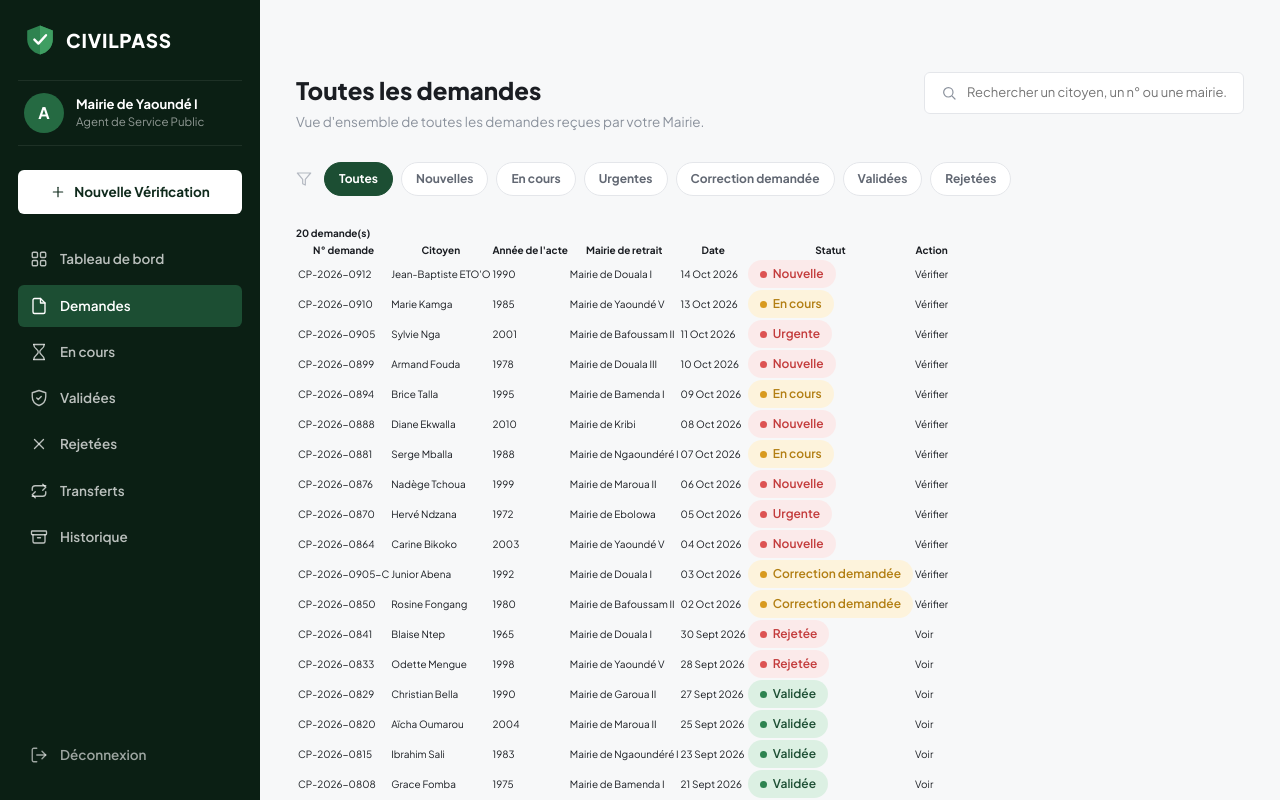
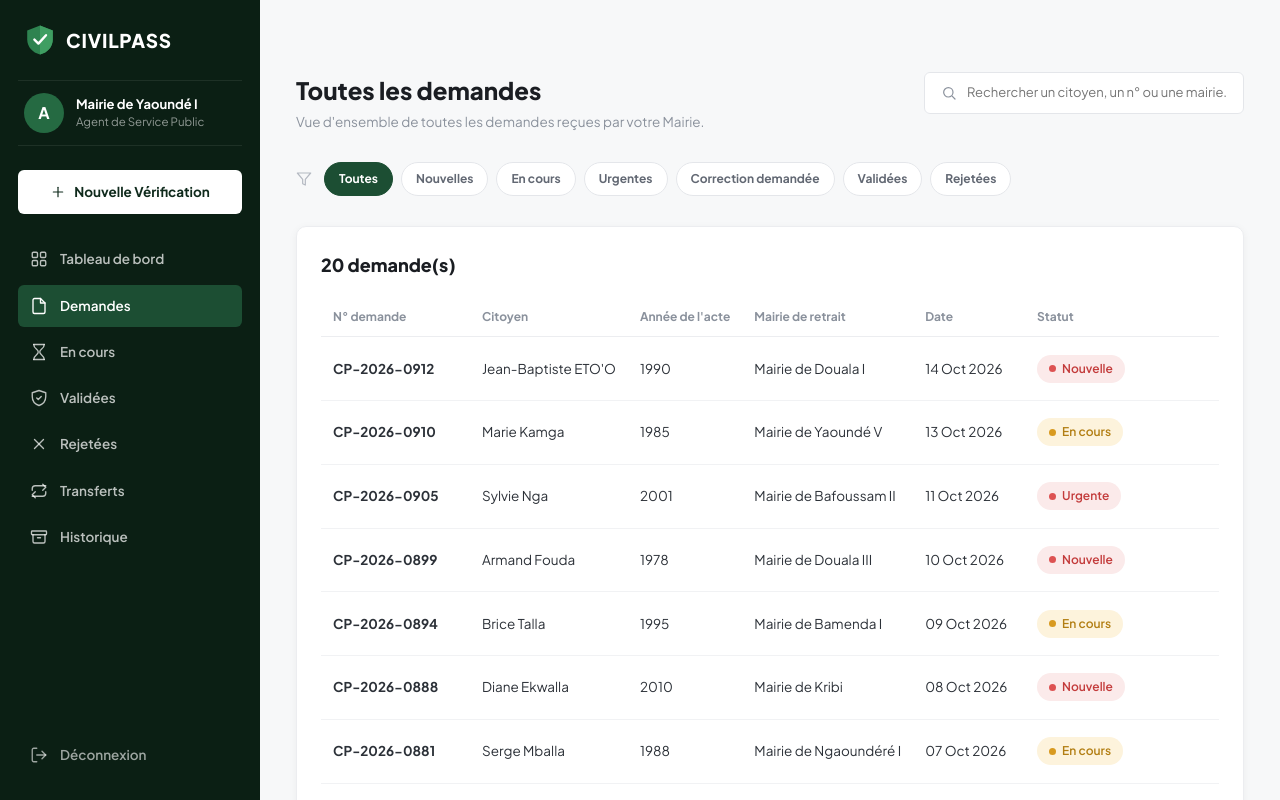
Before and after one commit to Yann-Olympe/CivilPass, an Angular app in the folder frontend/: page /demandes in a window 1280 px wide. Built offline with nearby package versions, Linux system fonts and the light colour scheme.

Commit message:
fix:correction de l authentification

```diff
--- a/frontend/src/app/Interface/pages/demandes-list/demandes-list.css
+++ b/frontend/src/app/Interface/pages/demandes-list/demandes-list.css
@@ -1,5 +1,5 @@
 
-
+@import '../../shared/components/styles/panel.css';
 .list-head {
   display: flex;
   align-items: flex-start;
--- a/frontend/src/app/Interface/pages/verification/verification.css
+++ b/frontend/src/app/Interface/pages/verification/verification.css
@@ -1,4 +1,4 @@
-
+@import '../../shared/components/styles/panel.css';
 .verif-head {
   display: flex;
   flex-direction: column;
```
